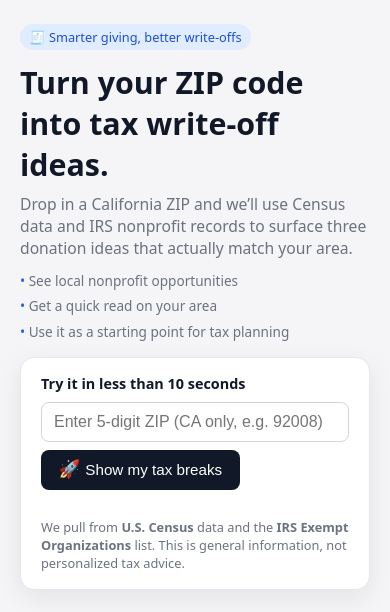
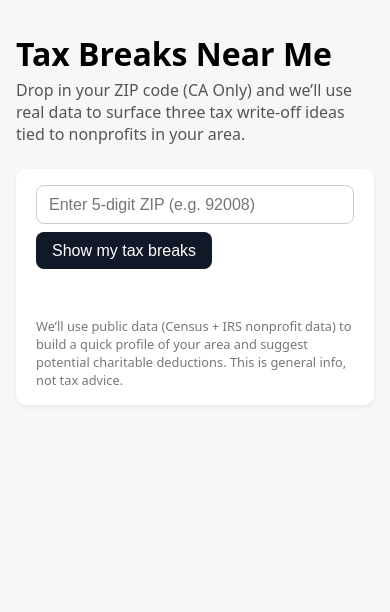
Before and after one commit to lukewester-pixel/tax-breaks-near-me, a Flask app: page / in a window 390 px wide. Shown: the top 612 px of the page. After the commit the page ends 385 px from the top, so only its background shows below. Run offline with Flask 3, Linux system fonts and the light colour scheme.

Commit message:
Update UI and revert index changes

```diff
--- a/templates/index.html
+++ b/templates/index.html
@@ -5,201 +5,60 @@
   <title>Tax Breaks Near Me</title>
   <meta name="viewport" content="width=device-width, initial-scale=1">
   <style>
-    :root {
-      --bg: #f5f5f7;
-      --card-bg: #ffffff;
-      --primary: #111827;
-      --accent: #2563eb;
-      --text-main: #111827;
-      --text-muted: #6b7280;
-      --border-subtle: #e5e7eb;
-    }
-
-    * {
-      box-sizing: border-box;
-    }
-
     body {
       font-family: system-ui, -apple-system, BlinkMacSystemFont, "Segoe UI", sans-serif;
-      margin: 0;
-      background: var(--bg);
-      color: var(--text-main);
+      max-width: 900px;
+      margin: 2rem auto;
+      padding: 0 1rem 3rem;
+      background: #f7f7f7;
     }
-
-    .page {
-      max-width: 1000px;
-      margin: 0 auto;
-      padding: 1.5rem 1.25rem 3rem;
+    h1 {
+      margin-bottom: 0.25rem;
     }
-
-    .hero {
-      display: grid;
-      grid-template-columns: minmax(0, 3fr) minmax(0, 2fr);
-      gap: 1.5rem;
-      align-items: center;
-      margin-bottom: 2rem;
+    .sub {
+      color: #555;
+      margin-bottom: 1.5rem;
     }
-
-    @media (max-width: 768px) {
-      .hero {
-        grid-template-columns: 1fr;
+    .card {
+      background: #fff;
+      border-radius: 10px;
+      padding: 1rem 1.25rem;
+      margin-bottom: 1rem;
+      box-shadow: 0 2px 5px rgba(0,0,0,0.06);
     }
-    }
-
-    .hero-text h1 {
-      font-size: clamp(1.9rem, 3vw, 2.4rem);
-      margin: 0 0 0.5rem;
-    }
-
-    .hero-text p {
-      margin: 0 0 0.75rem;
-      color: var(--text-muted);
-      font-size: 0.98rem;
-    }
-
-    .hero-highlight {
-      display: inline-flex;
-      align-items: center;
-      gap: 0.35rem;
-      background: #e0ecff;
-      color: #1d4ed8;
-      padding: 0.25rem 0.6rem;
-      border-radius: 999px;
-      font-size: 0.8rem;
-      margin-bottom: 0.75rem;
-    }
-
-    .hero-benefits {
-      display: flex;
-      flex-wrap: wrap;
-      gap: 0.4rem 1rem;
-      margin: 0.75rem 0 1rem;
-      font-size: 0.85rem;
-      color: var(--text-muted);
-    }
-
-    .hero-benefits span::before {
-      content: "• ";
-      color: var(--accent);
-    }
-
-    .hero-card {
-      background: var(--card-bg);
-      border-radius: 14px;
-      padding: 1rem 1.25rem 1.1rem;
-      box-shadow: 0 8px 26px rgba(15, 23, 42, 0.08);
-      border: 1px solid var(--border-subtle);
-    }
-
-    .hero-card-title {
-      font-weight: 600;
-      font-size: 0.9rem;
-      margin-bottom: 0.6rem;
-    }
-
     .zip-form {
       display: flex;
       flex-wrap: wrap;
       gap: 0.5rem;
-      margin-bottom: 0.6rem;
+      margin-bottom: 1rem;
     }
-
     input[type="text"] {
       padding: 0.6rem 0.75rem;
       font-size: 1rem;
       border-radius: 8px;
-      border: 1px solid #d1d5db;
+      border: 1px solid #ccc;
       flex: 1;
       min-width: 140px;
-      outline: none;
-      transition: border-color 0.15s ease, box-shadow 0.15s ease;
     }
-
-    input[type="text"]:focus {
-      border-color: var(--accent);
-      box-shadow: 0 0 0 1px rgba(37,99,235,0.2);
-    }
-
     button {
-      padding: 0.6rem 1.1rem;
-      font-size: 0.95rem;
+      padding: 0.6rem 1rem;
+      font-size: 1rem;
       border-radius: 8px;
       border: none;
       cursor: pointer;
-      background: var(--primary);
+      background: #111827;
       color: #fff;
       white-space: nowrap;
-      display: inline-flex;
-      align-items: center;
-      gap: 0.3rem;
     }
-
-    button span.icon {
-      font-size: 1.1rem;
-    }
-
     button:disabled {
       opacity: 0.6;
       cursor: default;
     }
-
     #error {
       color: #b00020;
-      margin-bottom: 0.3rem;
+      margin-bottom: 1rem;
       min-height: 1em;
-      font-size: 0.85rem;
     }
-
-    .helper-text {
-      font-size: 0.8rem;
-      color: var(--text-muted);
-      margin-top: 0.15rem;
-    }
-
-    .helper-text strong {
-      font-weight: 600;
-    }
-
-    .hero-image {
-      border-radius: 16px;
-      overflow: hidden;
-      border: 1px solid var(--border-subtle);
-      background: linear-gradient(130deg, #eef2ff, #f9fafb);
-      min-height: 200px;
-      display: flex;
-      align-items: stretch;
-      justify-content: stretch;
-    }
-
-    .hero-image img {
-      width: 100%;
-      height: 100%;
-      object-fit: cover;
-      display: block;
-    }
-
-    .section-header {
-      margin-top: 0;
-      margin-bottom: 0.4rem;
-      font-size: 1.1rem;
-      font-weight: 600;
-    }
-
-    .section-sub {
-      font-size: 0.85rem;
-      color: var(--text-muted);
-      margin-bottom: 1rem;
-    }
-
-    .card {
-      background: var(--card-bg);
-      border-radius: 10px;
-      padding: 1rem 1.25rem;
-      margin-bottom: 1rem;
-      box-shadow: 0 2px 5px rgba(0,0,0,0.06);
-      border: 1px solid var(--border-subtle);
-    }
-
     .tag-pill {
       display: inline-block;
       padding: 0.2rem 0.55rem;
@@ -209,127 +68,43 @@
       font-size: 0.8rem;
       color: #333;
     }
-
     .small {
       font-size: 0.85rem;
       color: #555;
     }
-
     h2, h3 {
       margin-top: 0;
-      margin-bottom: 0.4rem;
+      margin-bottom: 0.5rem;
     }
-
     .muted {
       color: #777;
       font-size: 0.8rem;
       margin-top: 0.5rem;
     }
-
     .recs h3 {
       margin-bottom: 0.25rem;
-    }
-
-    .layout-bottom {
-      margin-top: 1.5rem;
-      display: grid;
-      grid-template-columns: minmax(0, 3fr) minmax(0, 2fr);
-      gap: 1.25rem;
-    }
-
-    @media (max-width: 900px) {
-      .layout-bottom {
-        grid-template-columns: 1fr;
-      }
-    }
-
-    .how-it-works {
-      font-size: 0.86rem;
-      color: var(--text-muted);
-    }
-
-    .how-it-works ol {
-      margin: 0.5rem 0 0;
-      padding-left: 1.1rem;
-    }
-
-    .how-it-works li {
-      margin-bottom: 0.35rem;
     }
   </style>
 </head>
 <body>
-  <div class="page">
-    <header class="hero">
-      <div class="hero-text">
-        <div class="hero-highlight">
-          <span>🧾 Smarter giving, better write-offs</span>
-        </div>
-        <h1>Turn your ZIP code into tax write-off ideas.</h1>
-        <p>
-          Drop in a California ZIP and we’ll use Census data and IRS nonprofit records
-          to surface three donation ideas that actually match your area.
-        </p>
-        <div class="hero-benefits">
-          <span>See local nonprofit opportunities</span>
-          <span>Get a quick read on your area</span>
-          <span>Use it as a starting point for tax planning</span>
+  <h1>Tax Breaks Near Me</h1>
+  <div class="sub">
+    Drop in your ZIP code (CA Only) and we’ll use real data to surface three tax write-off ideas tied to nonprofits in your area.
   </div>
 
-        <div class="hero-card">
-          <div class="hero-card-title">Try it in less than 10 seconds</div>
+  <div class="card">
     <div class="zip-form">
-            <input id="zip-input" type="text" placeholder="Enter 5-digit ZIP (CA only, e.g. 92008)" />
-            <button id="go-btn">
-              <span class="icon">🚀</span>
-              <span>Show my tax breaks</span>
-            </button>
+      <input id="zip-input" type="text" placeholder="Enter 5-digit ZIP (e.g. 92008)" />
+      <button id="go-btn">Show my tax breaks</button>
     </div>
     <div id="error"></div>
-          <div class="helper-text">
-            We pull from <strong>U.S. Census</strong> data and the
-            <strong>IRS Exempt Organizations</strong> list. This is general information,
-            not personalized tax advice.
-          </div>
+    <div class="small muted">
+      We’ll use public data (Census + IRS nonprofit data) to build a quick profile of your area and suggest potential charitable deductions.
+      This is general info, not tax advice.
     </div>
   </div>
 
-      <div class="hero-image">
-        <!-- Simple hero image – swap the URL if you want a different vibe -->
-        <img src="https://images.unsplash.com/photo-1517248135467-4c7edcad34c4?auto=format&fit=crop&w=900&q=80"
-             alt="People collaborating with laptops and notes">
-      </div>
-    </header>
-
-    <main class="layout-bottom">
-      <section style="min-width: 0;">
-        <h2 class="section-header">Your area snapshot & ideas</h2>
-        <p class="section-sub">
-          After you enter a ZIP, you’ll see a quick profile of the neighborhood plus three
-          donation ideas tied to real nonprofits near you.
-        </p>
   <div id="results"></div>
-      </section>
-
-      <aside>
-        <div class="card">
-          <h3>How this tool works</h3>
-          <div class="how-it-works">
-            <ol>
-              <li><strong>We look up your area</strong> using Census ACS 5-year estimates.</li>
-              <li><strong>We pull IRS-listed nonprofits</strong> in that exact ZIP.</li>
-              <li><strong>We tag the neighborhood</strong> (income, renters vs. owners, poverty, etc.).</li>
-              <li><strong>We generate three giving ideas</strong> tied to nonprofits near you.</li>
-            </ol>
-            <p style="margin-top: 0.6rem;">
-              Use this as a conversation starter with your tax pro or financial planner —
-              not a replacement for professional advice.
-            </p>
-          </div>
-        </div>
-      </aside>
-    </main>
-  </div>
 
   <script>
     const zipInput = document.getElementById('zip-input');
@@ -428,6 +203,7 @@
       };
 
       const humanizeTag = (tag) => {
+        // Basic cleanup: "lower_income" -> "Lower income"
         const label = String(tag)
           .replace(/_/g, ' ')
           .trim();
```
Lines whose indentation alone changed are shown as unchanged.
